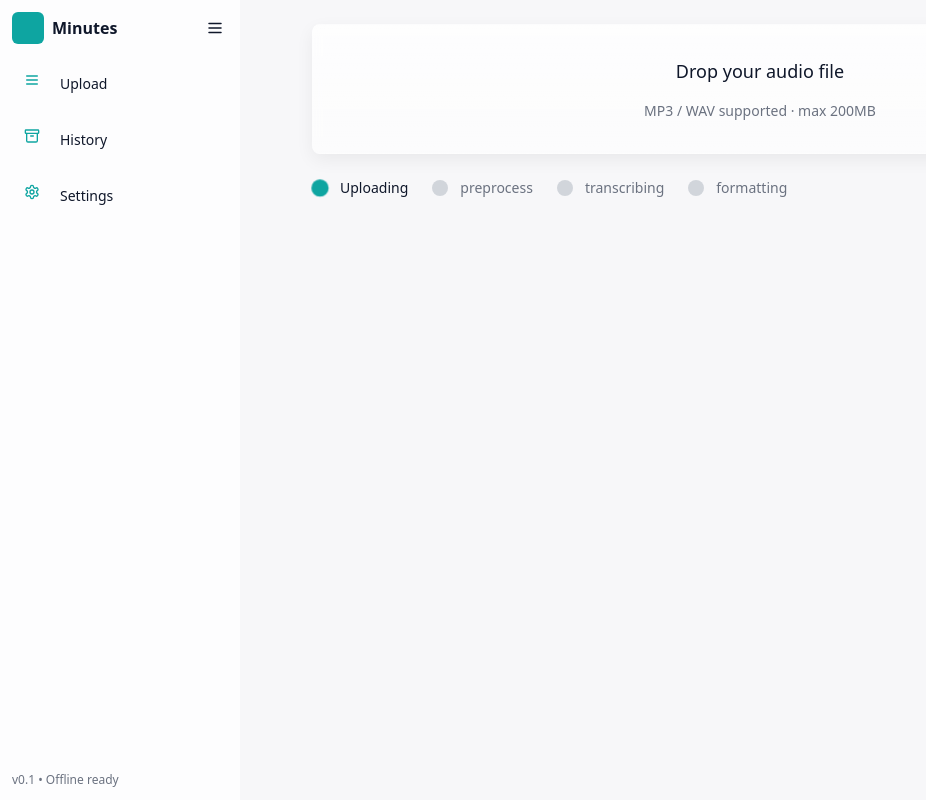
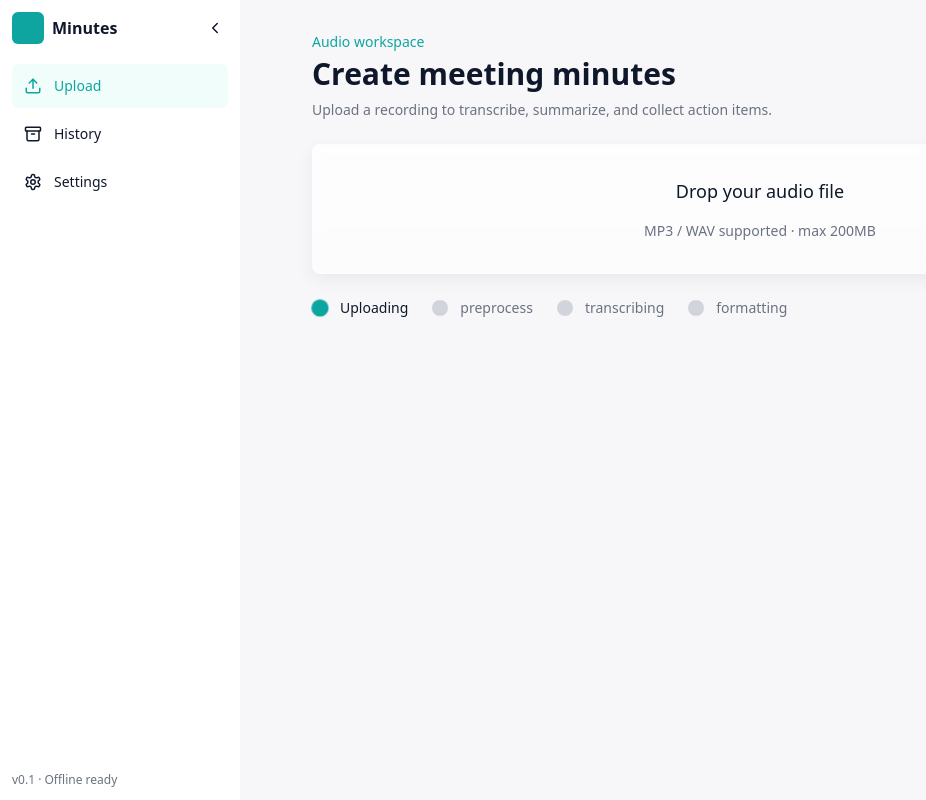
Before and after one commit to plaodas/minutes, a React (Vite) app in the folder frontend/: page / in a window 1280 px wide. Shown: the whole page, without its empty margins (0-926 px from the left). Built offline with nearby package versions, Linux system fonts and the light colour scheme; no server answers.

Commit message:
feat: enhance app layout with navigation views and sidebar functionality, add history and settings components

```diff
--- a/frontend/src/App.tsx
+++ b/frontend/src/App.tsx
@@ -1,21 +1,30 @@
 import React, { useState } from 'react'
-import Sidebar from './components/Sidebar'
+import Sidebar, { NavigationView } from './components/Sidebar'
 import Dropzone from './components/Dropzone'
 import ProcessingSteps from './components/ProcessingSteps'
 import ResultCards from './components/ResultCards'
 import UpdateToast from './components/UpdateToast'
 import Toasts from './components/Toasts'
+import { HistoryView, SettingsView } from './components/WorkspaceViews'
 
 export default function App() {
   const [activeIndex, setActiveIndex] = useState<number>(-1)
   const [result, setResult] = useState<any | null>(null)
+  const [activeView, setActiveView] = useState<NavigationView>('upload')
 
   return (
     <div className="min-h-screen bg-[var(--bg-default)] text-[var(--text-primary)]">
       <div className="flex">
-        <Sidebar />
-        <main className="flex-1 p-6">
-          <div className="max-w-4xl mx-auto">
+        <Sidebar activeView={activeView} onNavigate={setActiveView} />
+        <main className="min-w-0 flex-1 px-4 pb-6 pt-20 sm:p-6 md:p-8">
+          <div className="mx-auto max-w-4xl">
+            {activeView === 'upload' && (
+              <>
+                <div className="mb-6">
+                  <p className="text-sm font-medium text-[var(--accent)]">Audio workspace</p>
+                  <h1 className="mt-1 text-2xl font-semibold sm:text-3xl">Create meeting minutes</h1>
+                  <p className="mt-2 text-sm text-[var(--muted)]">Upload a recording to transcribe, summarize, and collect action items.</p>
+                </div>
                 <Dropzone setActiveIndex={setActiveIndex} setResult={setResult} />
                 <div className="mt-6">
                   <ProcessingSteps activeIndex={activeIndex >= 0 ? activeIndex : 0} />
@@ -23,6 +32,10 @@ export default function App() {
                 <div className="mt-6">
                   <ResultCards result={result} />
                 </div>
+              </>
+            )}
+            {activeView === 'history' && <HistoryView onCreate={() => setActiveView('upload')} />}
+            {activeView === 'settings' && <SettingsView />}
           </div>
         </main>
       </div>
--- a/frontend/src/components/Dropzone.tsx
+++ b/frontend/src/components/Dropzone.tsx
@@ -132,7 +132,7 @@ export default function Dropzone({ setActiveIndex, setResult }: Props) {
 
   return (
     <div>
-      <label className={`block p-8 rounded-lg glass-card border border-transparent ${dragActive ? 'drag-active' : ''}`}
+      <label className={`block rounded-lg border border-transparent p-5 sm:p-8 glass-card ${dragActive ? 'drag-active' : ''}`}
         onDragOver={(e) => { e.preventDefault(); setDragActive(true) }}
         onDragLeave={() => setDragActive(false)}
         onDrop={handleDrop}
@@ -146,7 +146,7 @@ export default function Dropzone({ setActiveIndex, setResult }: Props) {
           {dragActive && (
             <div className="w-full h-8 mt-4 bg-gradient-to-r from-accent/30 to-transparent rounded-md" />
           )}
-          {fileName && <div className="mt-2 text-sm text-[var(--muted)]">Selected: {fileName}</div>}
+          {fileName && <div className="mt-2 max-w-full break-all text-sm text-[var(--muted)]">Selected: {fileName}</div>}
           {uploadProgress !== null && (
             <div className="w-full mt-3">
               <div className="w-full bg-gray-200 rounded-full h-2">
@@ -160,7 +160,7 @@ export default function Dropzone({ setActiveIndex, setResult }: Props) {
               <button className="px-3 py-1 rounded bg-gray-200" onClick={cancelAll}>Cancel</button>
             </div>
           )}
-          {taskId && <div className="mt-2 text-sm">Task: {taskId}</div>}
+          {taskId && <div className="mt-2 max-w-full break-all text-sm">Task: {taskId}</div>}
           {error && <div className="mt-2 text-sm text-red-600">Error: {error}</div>}
         </div>
       </label>
--- a/frontend/src/components/ProcessingSteps.tsx
+++ b/frontend/src/components/ProcessingSteps.tsx
@@ -5,16 +5,16 @@ const steps = ['Uploading', 'preprocess', 'transcribing', 'formatting']
 
 export default function ProcessingSteps({ activeIndex }: { activeIndex: number }) {
   return (
-    <div className="flex items-center gap-6">
+    <ol className="grid gap-3 sm:grid-cols-2 lg:flex lg:items-center lg:gap-6" aria-label="Processing progress">
       {steps.map((s, i) => (
-        <div key={s} className="flex items-center gap-3">
+        <li key={s} className="flex min-w-0 items-center gap-3">
           <motion.div
             animate={{ scale: activeIndex === i ? 1.08 : 1 }}
-            className={`w-4 h-4 rounded-full ${activeIndex === i ? 'bg-[var(--accent)]' : 'bg-gray-300'}`}
+            className={`h-4 w-4 shrink-0 rounded-full ${activeIndex === i ? 'bg-[var(--accent)]' : 'bg-gray-300'}`}
           />
-          <div className={`text-sm ${activeIndex === i ? 'font-medium' : 'text-[var(--muted)]'}`}>{s}</div>
-        </div>
+          <span className={`truncate text-sm ${activeIndex === i ? 'font-medium' : 'text-[var(--muted)]'}`}>{s}</span>
+        </li>
       ))}
-    </div>
+    </ol>
   )
 }
--- a/frontend/src/components/Sidebar.tsx
+++ b/frontend/src/components/Sidebar.tsx
@@ -1,45 +1,97 @@
 import React from 'react'
-import { Menu, Archive, Settings } from 'lucide-react'
+import { Archive, ChevronLeft, ChevronRight, Menu, Settings, Upload, X } from 'lucide-react'
 import useLocalStorage from '../hooks/useLocalStorage'
 
-const MenuItem: React.FC<{ icon: React.ReactNode; label: string }> = ({ icon, label }) => (
-  <div className="flex items-center gap-3 p-3 rounded-md hover:bg-[var(--bg-surface)] cursor-pointer">
-    <div className="w-6 h-6 text-[var(--accent)]">{icon}</div>
-    <div className="text-sm">{label}</div>
-  </div>
+export type NavigationView = 'upload' | 'history' | 'settings'
+
+type Props = {
+  activeView: NavigationView
+  onNavigate: (view: NavigationView) => void
+}
+
+const items: Array<{ view: NavigationView; label: string; icon: React.ReactNode }> = [
+  { view: 'upload', label: 'Upload', icon: <Upload size={18} /> },
+  { view: 'history', label: 'History', icon: <Archive size={18} /> },
+  { view: 'settings', label: 'Settings', icon: <Settings size={18} /> },
+]
+
+export default function Sidebar({ activeView, onNavigate }: Props) {
+  const [expanded, setExpanded] = useLocalStorage('sidebar-expanded', true)
+  const [mobileOpen, setMobileOpen] = React.useState(false)
+
+  const navigate = (view: NavigationView) => {
+    onNavigate(view)
+    setMobileOpen(false)
+  }
+
+  const navigation = (showLabels: boolean) => (
+    <nav className="flex-1 space-y-1" aria-label="Main navigation">
+      {items.map((item) => {
+        const isActive = activeView === item.view
+        return (
+          <button
+            key={item.view}
+            type="button"
+            aria-label={item.label}
+            title={!showLabels ? item.label : undefined}
+            onClick={() => navigate(item.view)}
+            className={`flex w-full items-center rounded-md p-3 text-left transition-colors ${
+              isActive ? 'bg-teal-50 text-[var(--accent)]' : 'hover:bg-[var(--bg-default)]'
+            } ${showLabels ? 'gap-3' : 'justify-center'}`}
+          >
+            <span className="shrink-0">{item.icon}</span>
+            {showLabels && <span className="text-sm font-medium">{item.label}</span>}
+          </button>
+        )
+      })}
+    </nav>
   )
 
-export default function Sidebar() {
-  const [expanded, setExpanded] = useLocalStorage('sidebar-expanded', true)
+  return (
+    <>
+      <button
+        type="button"
+        aria-label="Open menu"
+        aria-expanded={mobileOpen}
+        onClick={() => setMobileOpen(true)}
+        className="fixed left-4 top-4 z-30 rounded-md bg-white p-2 shadow-sm ring-1 ring-black/5 md:hidden"
+      >
+        <Menu size={20} />
+      </button>
 
-  return (
-    <aside
-      className={`flex flex-col transition-all duration-200 bg-[var(--bg-surface)] p-3 ${
-        expanded ? 'w-60' : 'w-16'
-      }`}
-      style={{ minHeight: '100vh' }}
-    >
-      <div className="flex items-center justify-between mb-4">
+      {mobileOpen && <button type="button" aria-label="Close menu" className="fixed inset-0 z-30 bg-slate-950/20 md:hidden" onClick={() => setMobileOpen(false)} />}
+
+      <aside className={`fixed inset-y-0 left-0 z-40 flex w-64 flex-col bg-white p-3 shadow-xl transition-transform duration-200 md:hidden ${mobileOpen ? 'translate-x-0' : '-translate-x-full'}`}>
+        <div className="mb-5 flex items-center justify-between">
           <div className="flex items-center gap-2">
-          <div className="rounded-md w-8 h-8 bg-[var(--accent)]" />
+            <div className="h-8 w-8 rounded-md bg-[var(--accent)]" />
+            <div className="font-semibold">Minutes</div>
+          </div>
+          <button type="button" aria-label="Close menu" onClick={() => setMobileOpen(false)} className="rounded p-1 hover:bg-[var(--bg-default)]"><X size={20} /></button>
+        </div>
+        {navigation(true)}
+        <footer className="mt-4 text-xs text-[var(--muted)]">v0.1 · Offline ready</footer>
+      </aside>
+
+      <aside className={`hidden min-h-screen shrink-0 flex-col bg-white p-3 transition-all duration-200 md:flex ${expanded ? 'w-60' : 'w-16'}`}>
+        <div className={`mb-5 flex items-center ${expanded ? 'justify-between' : 'justify-center'}`}>
+          <div className="flex items-center gap-2">
+            <div className="h-8 w-8 shrink-0 rounded-md bg-[var(--accent)]" />
             {expanded && <div className="font-semibold">Minutes</div>}
           </div>
           <button
-          aria-label="toggle sidebar"
+            type="button"
+            aria-label={expanded ? 'Collapse sidebar' : 'Expand sidebar'}
+            title={expanded ? 'Collapse sidebar' : 'Expand sidebar'}
             onClick={() => setExpanded(!expanded)}
-          className="p-1 rounded"
+            className={`rounded p-1 hover:bg-[var(--bg-default)] ${expanded ? '' : 'absolute left-20 top-5'}`}
           >
-          <Menu size={18} />
+            {expanded ? <ChevronLeft size={18} /> : <ChevronRight size={18} />}
           </button>
         </div>
-
-      <nav className="flex-1 space-y-2">
-        <MenuItem icon={<Menu size={16} />} label="Upload" />
-        <MenuItem icon={<Archive size={16} />} label="History" />
-        <MenuItem icon={<Settings size={16} />} label="Settings" />
-      </nav>
-
-      <footer className="text-xs text-[var(--muted)] mt-4">v0.1 • Offline ready</footer>
+        {navigation(expanded)}
+        {expanded && <footer className="mt-4 text-xs text-[var(--muted)]">v0.1 · Offline ready</footer>}
       </aside>
+    </>
   )
 }
--- /dev/null
+++ b/frontend/src/components/WorkspaceViews.tsx
@@ -0,0 +1,70 @@
+import React, { useState } from 'react'
+import { ChevronRight, Clock3, FileAudio, Plus, SlidersHorizontal } from 'lucide-react'
+
+const sampleMinutes = [
+  { name: 'Product planning.mp3', date: 'Today, 09:42', duration: '42 min', status: 'Ready' },
+  { name: 'Design review.wav', date: 'Yesterday, 16:10', duration: '28 min', status: 'Ready' },
+  { name: 'Weekly sync.mp3', date: 'Aug 26, 11:00', duration: '35 min', status: 'Ready' },
+]
+
+export function HistoryView({ onCreate }: { onCreate: () => void }) {
+  return (
+    <section>
+      <div className="mb-7 flex items-start justify-between gap-4">
+        <div>
+          <p className="text-sm font-medium text-[var(--accent)]">Workspace archive</p>
+          <h1 className="mt-1 text-2xl font-semibold sm:text-3xl">Recent minutes</h1>
+        </div>
+        <button type="button" onClick={onCreate} className="inline-flex shrink-0 items-center gap-2 rounded-md bg-[var(--accent)] px-3 py-2 text-sm font-medium text-white shadow-sm hover:brightness-95">
+          <Plus size={17} /> New upload
+        </button>
+      </div>
+      <div className="overflow-hidden rounded-lg border border-slate-200 bg-white">
+        {sampleMinutes.map((item) => (
+          <button key={item.name} type="button" className="flex w-full items-center gap-3 border-b border-slate-100 p-4 text-left last:border-0 hover:bg-slate-50">
+            <span className="rounded-md bg-teal-50 p-2 text-[var(--accent)]"><FileAudio size={20} /></span>
+            <span className="min-w-0 flex-1">
+              <span className="block truncate text-sm font-medium">{item.name}</span>
+              <span className="mt-1 flex items-center gap-1 text-xs text-[var(--muted)]"><Clock3 size={13} /> {item.date} · {item.duration}</span>
+            </span>
+            <span className="hidden rounded-full bg-emerald-50 px-2 py-1 text-xs font-medium text-emerald-700 sm:inline">{item.status}</span>
+            <ChevronRight className="shrink-0 text-slate-400" size={18} />
+          </button>
+        ))}
+      </div>
+      <p className="mt-3 text-xs text-[var(--muted)]">Sample records are shown until the history API is connected.</p>
+    </section>
+  )
+}
+
+export function SettingsView() {
+  const [includeActions, setIncludeActions] = useState(true)
+  const [language, setLanguage] = useState('Japanese')
+
+  return (
+    <section>
+      <div className="mb-7">
+        <p className="text-sm font-medium text-[var(--accent)]">Preferences</p>
+        <h1 className="mt-1 text-2xl font-semibold sm:text-3xl">Settings</h1>
+      </div>
+      <div className="overflow-hidden rounded-lg border border-slate-200 bg-white">
+        <div className="flex items-start gap-3 border-b border-slate-100 p-4">
+          <span className="rounded-md bg-teal-50 p-2 text-[var(--accent)]"><SlidersHorizontal size={20} /></span>
+          <div className="min-w-0 flex-1">
+            <label htmlFor="language" className="block text-sm font-medium">Transcript language</label>
+            <select id="language" value={language} onChange={(event) => setLanguage(event.target.value)} className="mt-2 w-full rounded-md border border-slate-300 bg-white px-3 py-2 text-sm sm:max-w-xs">
+              <option>Japanese</option>
+              <option>English</option>
+              <option>Auto-detect</option>
+            </select>
+          </div>
+        </div>
+        <label className="flex cursor-pointer items-center justify-between gap-5 p-4">
+          <span><span className="block text-sm font-medium">Include action items</span><span className="mt-1 block text-sm text-[var(--muted)]">Extract tasks and owners from the meeting.</span></span>
+          <input type="checkbox" checked={includeActions} onChange={(event) => setIncludeActions(event.target.checked)} className="h-5 w-5 shrink-0 accent-[var(--accent)]" />
+        </label>
+      </div>
+      <p className="mt-3 text-xs text-[var(--muted)]">Settings are local UI controls; persistence will be added with the settings API.</p>
+    </section>
+  )
+}
```
Lines whose indentation alone changed are shown as unchanged.
